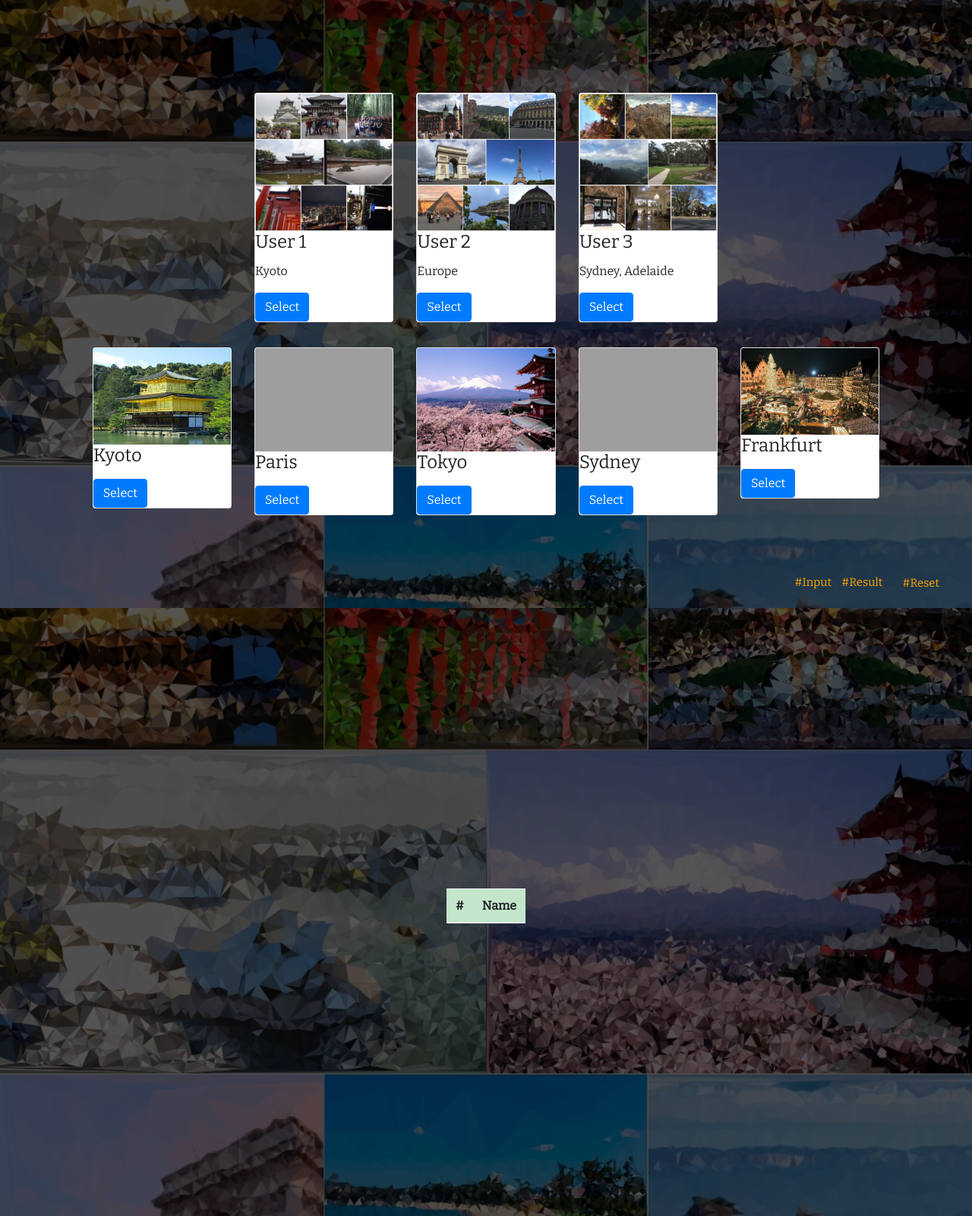
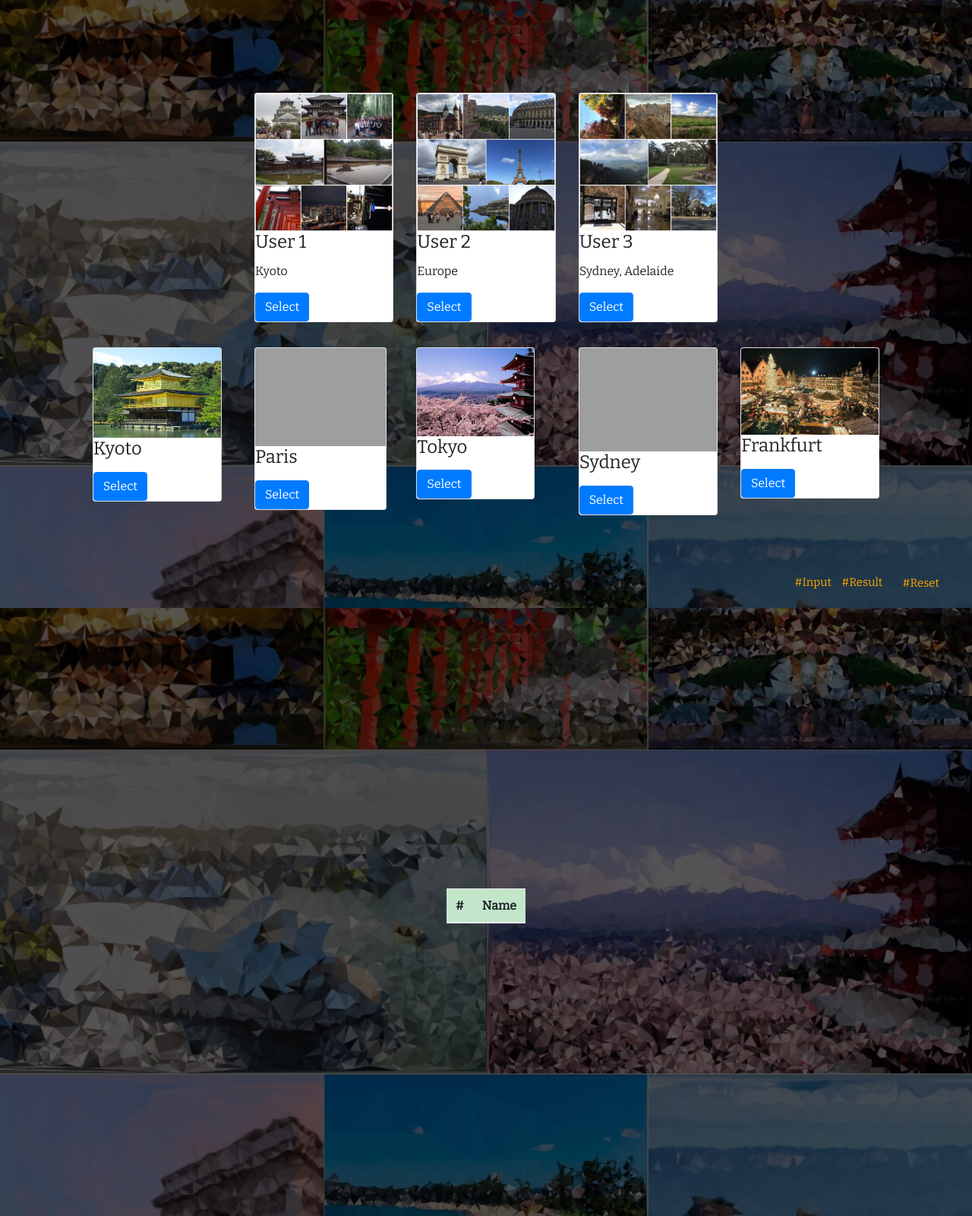
Before and after one commit to henrybear327/CCUFinalProjectDemoUI, a PHP site: page / in a window 1280 px wide. Shown: the whole page at 76% size. Run offline with PHP 8.4, Linux system fonts and the light colour scheme; the visitor is signed in with stand-in values (Sample User, id 1); data that the repository does not hold is empty; some libraries are stand-ins or nearby versions; grey boxes are pictures that could not be loaded.

Commit message:
Comment out debug message, UI refinement

```diff
--- a/index.php
+++ b/index.php
@@ -85,7 +85,7 @@ if (isset($_SESSION) == false)
 
             <div class="row">
                 <div class="col col-lg-2 offset-lg-1">
-                    <div class="card" style="width: 100%;">
+                    <div class="card" style="width: 93%;">
                         <img class="card-img-top" src="./static/attractions/kyoto-10_min.jpg" alt="Card image cap">
                         <div class="card-block">
                             <h4 class="card-title">Kyoto</h4>
@@ -96,7 +96,7 @@ if (isset($_SESSION) == false)
                 </div>
 
                 <div class="col col-lg-2">
-                    <div class="card" style="width: 100%;">
+                    <div class="card" style="width: 95%;">
                         <img class="card-img-top"
                              src="./static/attractions/hith-eiffel-tower-iStock_000016468972Large.jpg"
                              alt="Card image cap">
@@ -109,7 +109,7 @@ if (isset($_SESSION) == false)
                 </div>
 
                 <div class="col col-lg-2">
-                    <div class="card" style="width: 100%;">
+                    <div class="card" style="width: 85%;">
                         <img class="card-img-top" src="./static/attractions/tokyo.jpg" alt="Card image cap">
                         <div class="card-block">
                             <h4 class="card-title">Tokyo</h4>
```
Also changed, not shown: process.php (+9 -14 lines).
